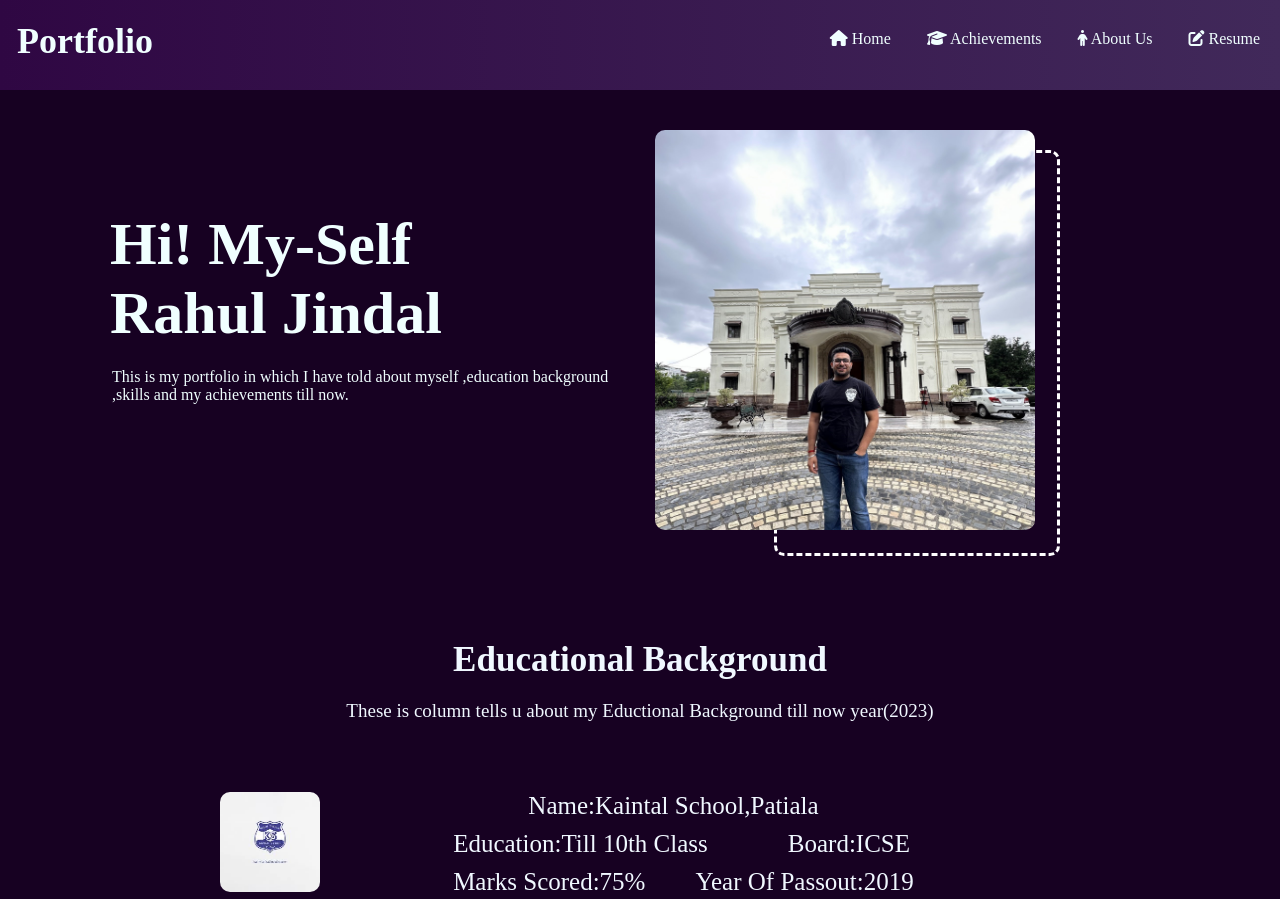
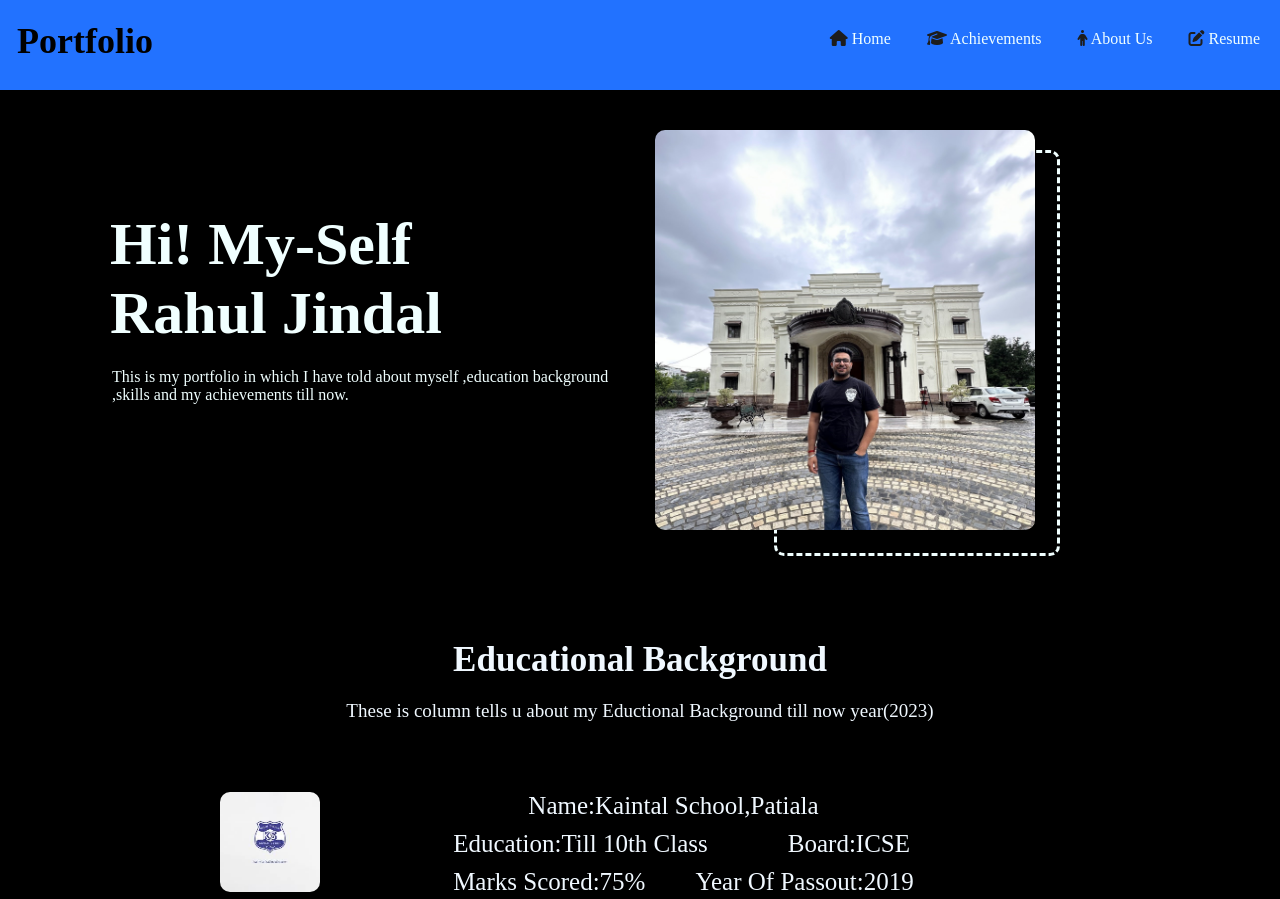
Before and after one commit to rahuljindal-18/Portfolio, a plain HTML site: page index.html in a window 1280 px wide. Shown: the top 899 px of the page. Drawn offline with Linux system fonts and the light colour scheme.

Commit message:
Update bharat1.css

```diff
--- a/bharat1.css
+++ b/bharat1.css
@@ -11,18 +11,20 @@
     padding-top: 20px;
     padding-left: 17px;
     padding-right: 20px;
-    background: #41295a;
-    background: -webkit-linear-gradient(to right, #2F0743, #41295a);
-    background: linear-gradient(to right, #2F0743, #41295a);
+    background: #2272FF;
+    /* background: -webkit-linear-gradient(to right, #E9F1FA,  #00ABE4);
+    background: linear-gradient(to right, #E9F1FA,  #00ABE4);  */
     min-height:60px;
-    color: azure;
+    color: black;
     padding-bottom: 10px;
 }
 #navlist{
     display: flex;
+    color: #1d1d1d;
     justify-content: space-between;
     gap:36px;
     padding-top: 10px;
+
 
 
 }
@@ -44,7 +46,7 @@ a{
     border-radius: 10px;
 }
 main{
-    background-color: #170122;
+    background: black;
 }
 .head{
     display:flex;
@@ -55,7 +57,7 @@ main{
 .box{
     width:280px;
     height:400px;
-    border:3px dashed white;
+    border:3px dashed azure;
     border-radius: 10px;
     margin-top: 60px;
     margin-right: 220px;
@@ -318,8 +320,8 @@ main{
 footer{
     min-height:300px;
     padding-top: 50px;
-    background-color: rgb(107, 4, 203);
-    color: azure;
+    background-color: #2272FF;
+    color: black;
 }
 .foot{
     display: flex;
@@ -346,7 +348,7 @@ h4{
 }
 #copy{
     text-align: center;
-    background-color: rgb(107, 4, 203) ;
+    background-color: black;
     color: azure;
     padding-top:40px ;
 }
```
